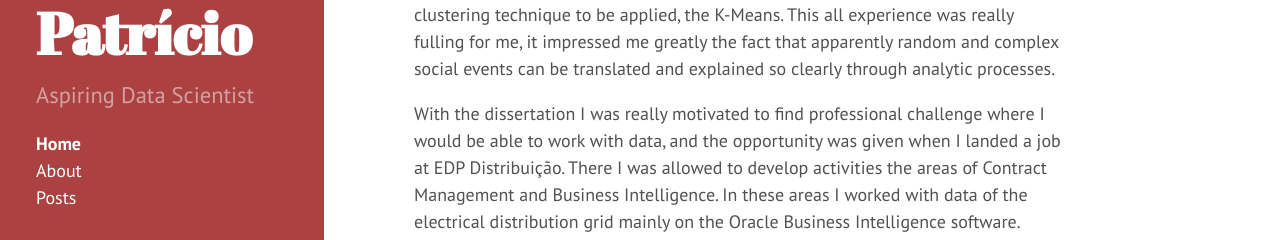
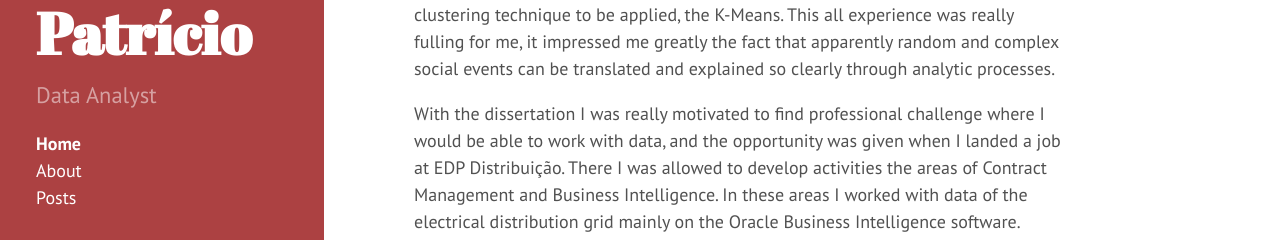
Before and after one commit to DanielaPatricio/DanielaPatricio.github.io, a Jekyll site: the page built from index.html, in a window 1280 px wide and 900 px high, scrolled down 480 px. Shown: the part 653-893 px from the top of the window. Built offline with Jekyll 4.4.1, drawn with Linux system fonts in a browser that asks for light colours; the list of posts is cut into pages by our own code.

Commit message:
Update tagline

```diff
--- a/_config.yml
+++ b/_config.yml
@@ -7,8 +7,8 @@ permalink:        pretty
 
 # Setup
 title:            Daniela Patrício
-tagline:          'Aspiring Data Scientist'
-description:      'Aspiring Data Scientist'
+tagline:          'Data Analyst'
+description:      'Data Analyst'
 url:              http://hyde.getpoole.com
 
 author:
```
